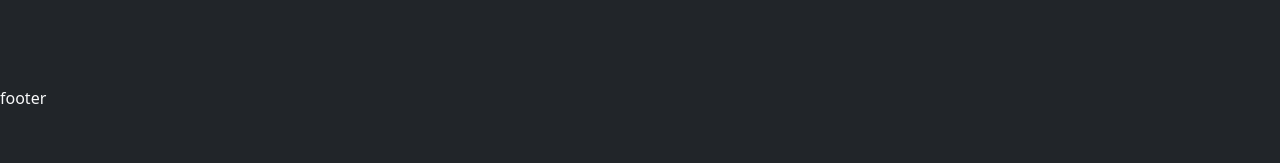
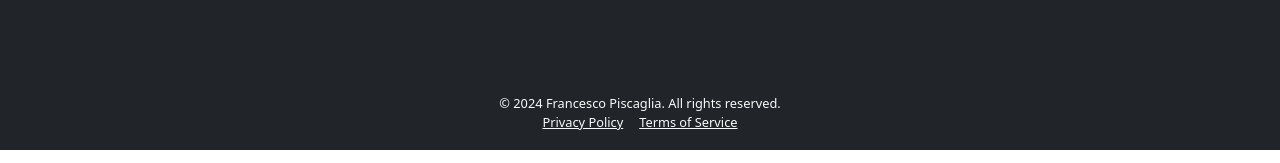
Before and after one commit to francescopiscaglia/to-do-webapp, a React (Vite) app in the folder frontend/: page / in a window 1280 px wide. Shown: the part 650-813 px from the top of the page. Built offline with nearby package versions, Linux system fonts and the light colour scheme; no server answers.

Commit message:
add footer

```diff
--- a/frontend/src/App.css
+++ b/frontend/src/App.css
@@ -1,5 +1,9 @@
+header {
+    height: 56px;
+}
+
 main {
-    height: calc(100vh - 80px - 40px);
+    height: calc(100vh - 80px - 56px);
 
     .card {
         cursor: pointer;
--- a/frontend/src/components/AppFooter.jsx
+++ b/frontend/src/components/AppFooter.jsx
@@ -1,7 +1,15 @@
 export default function AppFooter() {
     return (
-        <footer className="bg-dark text-light">
-            footer
+        <footer className="bg-dark text-light text-center py-4" style={{ fontSize: '0.8rem' }}>
+            <div className="container">
+                <p className="mb-0">
+                    &copy; {new Date().getFullYear()} Francesco Piscaglia. All rights reserved.
+                </p>
+                <div>
+                    <a href="/privacy" className="text-light mx-2">Privacy Policy</a>
+                    <a href="/terms" className="text-light mx-2">Terms of Service</a>
+                </div>
+            </div>
         </footer>
     )
 }
```
